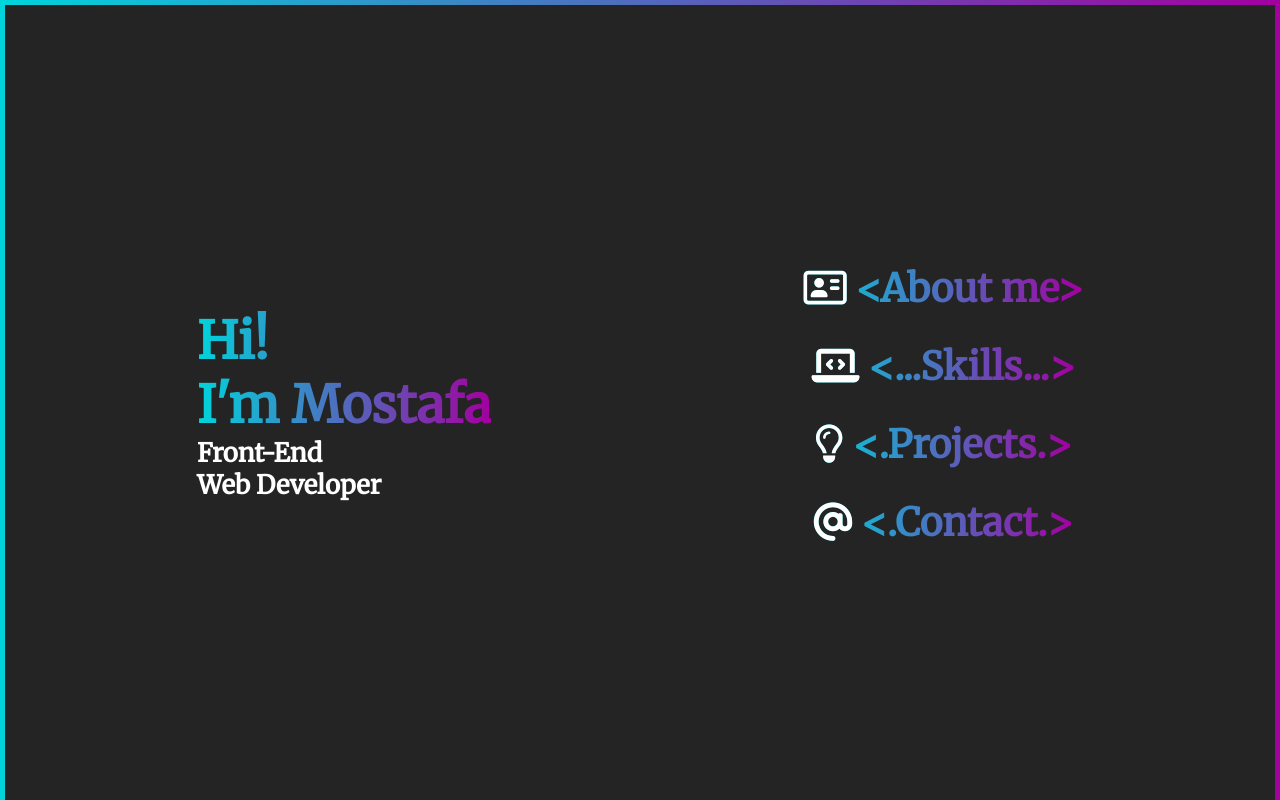
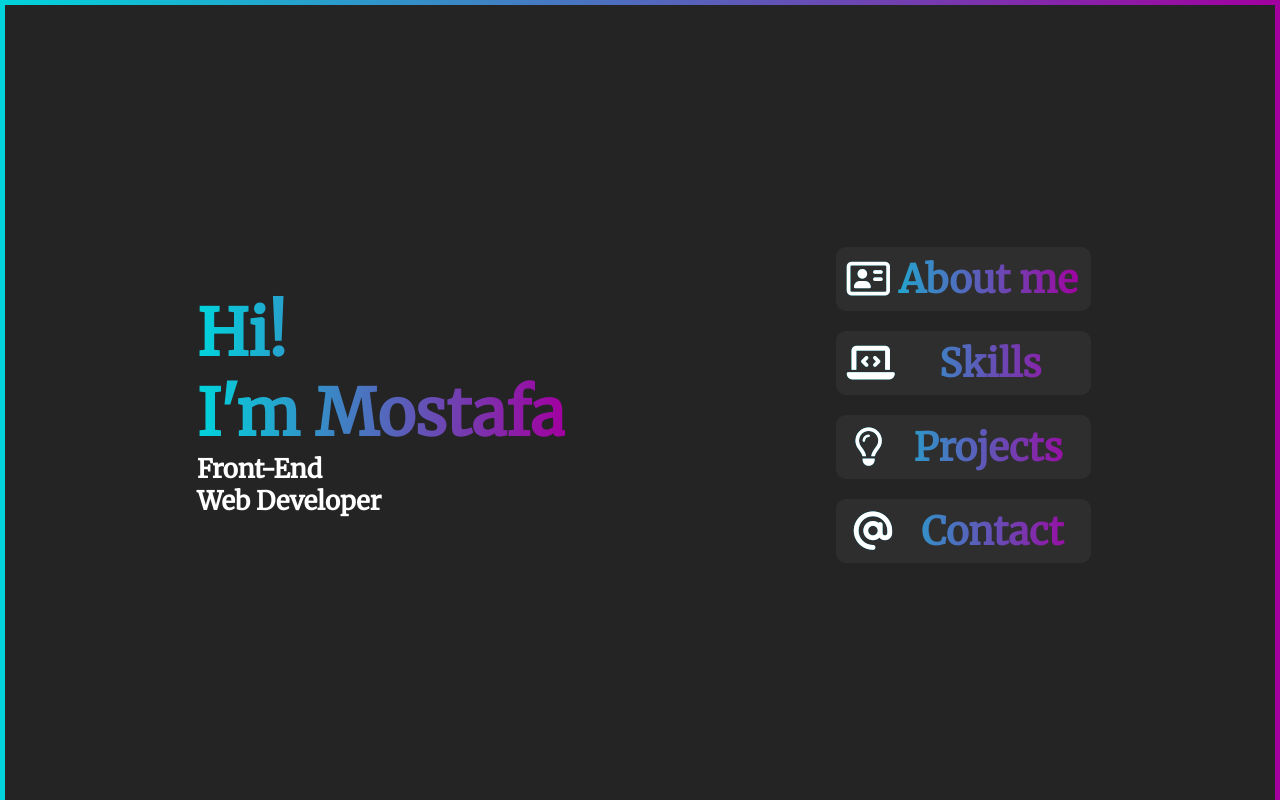
Before and after one commit to mostafa-gouda/mostafa-gouda.github.io, a plain HTML site: page index.html in a window 1280 px wide. Shown: the top 800 px of the page. Drawn offline with nearby package versions, Linux system fonts and the light colour scheme.

Commit message:
changed navigation and added scroll animation

```diff
--- a/home.css
+++ b/home.css
@@ -1,7 +1,5 @@
 .slide {
-    /* position: relative; */
     padding: 0px 15vw;
-    /* height: 100vh; */
     overflow: hidden;
 }
 
@@ -11,9 +9,7 @@
     justify-content: space-between;
     height: 100vh;
 }
-.home *{
-    font-weight: bold;
-}
+
 .text_wrapper{
     animation: slide-right 1.5s normal;
 }
@@ -26,10 +22,11 @@
     to {
       margin-left: 0vw;
     }
-  }
+}
+
 .hi {
     width: fit-content;
-    font-size: 4vw;
+    font-size: 5vw;
     font-weight: 600;
 
 }
@@ -48,21 +45,6 @@
     animation: slide-left 1.5s normal;
 }
 
-.nav div {
-    margin: 15px 0px;
-    font-weight: bold;
-    transition: transform .2s linear;
-    font-size: 3vw;
-}
-
-.nav div:hover {
-    transform: scale(1.1);
-}
-
-.nav div i {
-    color: white;
-}
-
 @keyframes slide-left {
     from {
       margin-right: -200vw;
@@ -71,6 +53,42 @@
     to {
       margin-right: 0vw;
     }
+}
+
+.nav div {
+    /* margin: 15px 0px; */
+    font-weight: bold;
+    font-size: 3vw;
+}
+
+.nav a:hover {
+    transform: scale(1.1);
+    box-shadow: 2px 2px 10px grey;
+}
+
+.nav a{
+    background-color: rgb(46, 46, 46);
+    transition: transform .2s linear;
+    text-align: center;
+    border-radius: 10px;
+    width: 100%;
+    padding: 8px;
+    margin: 10px 0px;
+}
+.nav a div{
+    display: grid;
+    grid-template-columns: auto auto auto auto auto auto;
+}
+.nav div i {
+    color: white;
+    text-align: center;
+    margin-top: 5px;
+    grid-column: 1/ span 2;
+}
+.nav div span {
+    font-weight: bold;
+    text-align: center;
+    grid-column: 3/ span 4;
 }
 
 
--- a/index.html
+++ b/index.html
@@ -7,6 +7,7 @@
     <link rel="icon" href="icon.png">
     <link rel="preconnect" href="https://fonts.gstatic.com">
     <link href="https://fonts.googleapis.com/css2?family=Merriweather&display=swap" rel="stylesheet">
+    <link href="https://unpkg.com/aos@2.3.1/dist/aos.css" rel="stylesheet">
     <link rel="stylesheet" href="scroll.css">
     <link rel="stylesheet" href="home.css">
     <script src="https://kit.fontawesome.com/cc5d1014e3.js" crossorigin="anonymous"></script>
@@ -58,38 +59,44 @@
         body {
             background: rgb(36, 36, 36);
         }
-        #projects{
+
+        #projects {
             display: flex;
             justify-content: space-between;
             flex-wrap: wrap;
         }
-        #projects .project{
+
+        #projects .project {
             width: 45%;
             background: red;
             margin: 40px 0px;
             box-shadow: 7px 7px 10px rgb(126, 126, 126);
-            transition: all 0.2s linear;
+            /* transition: all 0.2s linear; */
         }
-        #projects .project:hover{
+
+        #projects .project:hover {
             transform: perspective(1000px) rotateY(10deg);
         }
-        .project img{
+
+        .project img {
             height: 20vw;
             width: 100%;
         }
-        .project .description{
+
+        .project .description {
             font-size: 2vh;
         }
+
         @media screen and (max-width: 600px) {
-            #projects .project{
+            #projects .project {
                 width: 100%;
                 /* height: 40vw;https://via.placeholder.com/150 */
             }
-            .project img{
+
+            .project img {
                 height: 40vw;
             }
         }
-
     </style>
 </head>
 
@@ -102,33 +109,39 @@
             </div>
             <div class="nav">
                 <a href="#About">
-                    <div class="grad-text"><i class="far fa-address-card"></i>&nbsp;</i>&lt;About me&gt;</div>
+                    <div class="grad-text"><i class="far fa-address-card"></i><span>About me</span></div>
                 </a>
                 <a href="#Skills">
-                    <div class="grad-text"><i class="fas fa-laptop-code"></i></i>&nbsp;</i>&lt;...Skills...&gt;</div>
+                    <div class="grad-text"><i class="fas fa-laptop-code"></i><span>&nbsp;&nbsp;&nbsp;&nbsp;Skills&nbsp;&nbsp;&nbsp;&nbsp;</span></div>
                 </a>
                 <a href="#projects">
-                    <div class="grad-text"><i class="far fa-lightbulb">&nbsp;</i>&lt;.Projects.&gt;</div>
+                    <div class="grad-text"><i class="far fa-lightbulb"></i><span>Projects</span></div>
                 </a>
                 <a href="#contact">
-                    <div class="grad-text"><i class="fas fa-at"></i>&nbsp;&lt;.Contact.&gt;</div>
+                    <div class="grad-text"><i class="fas fa-at"></i><span>Contact</span></div>
                 </a>
             </div>
         </div>
         <div class="slide" id="projects">
-            <div class="project">
+            <div data-aos="zoom-in-up" data-aos-easing="linear" data-aos-duration="300" class="project">
                 <img src="https://via.placeholder.com/500x300" alt="">
-                <div class="description">Lorem ipsum dolor, sit amet consectetur adipisicing elit. Provident debitis earum quia qui assumenda ab magni deleniti enim doloribus quisquam, iusto eligendi voluptatibus? Dignissimos reprehenderit consectetur dolore, at est inventore!</div>
+                <div class="description">Lorem ipsum dolor, sit amet consectetur adipisicing elit. Provident debitis
+                    earum quia qui assumenda ab magni deleniti enim doloribus quisquam, iusto eligendi voluptatibus?
+                    Dignissimos reprehenderit consectetur dolore, at est inventore!</div>
                 <button>Source code</button><button>Live</button>
             </div>
-            <div class="project">
+            <div data-aos="zoom-in-up" data-aos-easing="linear" data-aos-duration="300" class="project">
                 <img src="https://via.placeholder.com/500x300" alt="">
-                <div class="description">Lorem ipsum dolor, sit amet consectetur adipisicing elit. Provident debitis earum quia qui assumenda ab magni deleniti enim doloribus quisquam, iusto eligendi voluptatibus? Dignissimos reprehenderit consectetur dolore, at est inventore!</div>
+                <div class="description">Lorem ipsum dolor, sit amet consectetur adipisicing elit. Provident debitis
+                    earum quia qui assumenda ab magni deleniti enim doloribus quisquam, iusto eligendi voluptatibus?
+                    Dignissimos reprehenderit consectetur dolore, at est inventore!</div>
                 <button>Source code</button><button>Live</button>
             </div>
-            <div class="project">
+            <div data-aos="zoom-in-up" data-aos-easing="linear" data-aos-duration="300" class="project">
                 <img src="https://via.placeholder.com/500x300" alt="">
-                <div class="description">Lorem ipsum dolor, sit amet consectetur adipisicing elit. Provident debitis earum quia qui assumenda ab magni deleniti enim doloribus quisquam, iusto eligendi voluptatibus? Dignissimos reprehenderit consectetur dolore, at est inventore!</div>
+                <div class="description">Lorem ipsum dolor, sit amet consectetur adipisicing elit. Provident debitis
+                    earum quia qui assumenda ab magni deleniti enim doloribus quisquam, iusto eligendi voluptatibus?
+                    Dignissimos reprehenderit consectetur dolore, at est inventore!</div>
                 <button>Source code</button><button>Live</button>
             </div>
         </div>
@@ -137,14 +150,17 @@
         </div>
     </div>
 </body>
+<script src="https://unpkg.com/aos@2.3.1/dist/aos.js"></script>
 <script>
-var new_vh = window.innerHeight;
-var root = document.querySelector(':root');
-var rootStyles = getComputedStyle(root);
-var deg= rootStyles.getPropertyValue('--mobile-vh');
-console.log(deg)
-root.style.setProperty('--mobile-vh', new_vh+"px");
-deg= rootStyles.getPropertyValue('--mobile-vh');
-console.log(deg)
+    AOS.init();
+    var new_vh = window.innerHeight;
+    var root = document.querySelector(':root');
+    var rootStyles = getComputedStyle(root);
+    var deg = rootStyles.getPropertyValue('--mobile-vh');
+    console.log(deg)
+    root.style.setProperty('--mobile-vh', new_vh + "px");
+    deg = rootStyles.getPropertyValue('--mobile-vh');
+    console.log(deg)
 </script>
+
 </html>
```
